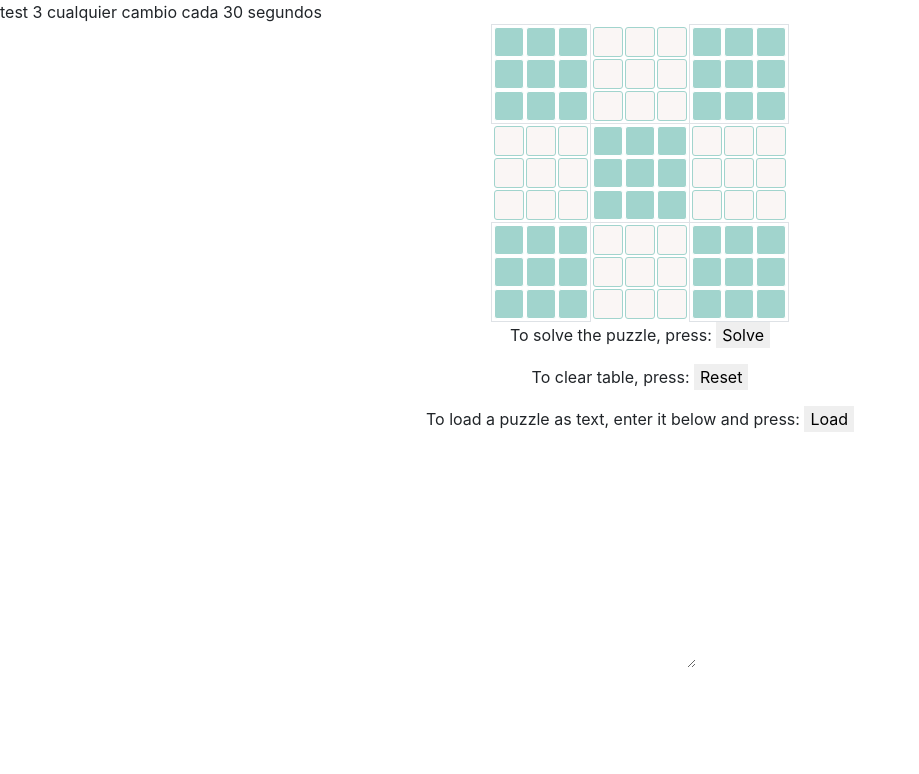
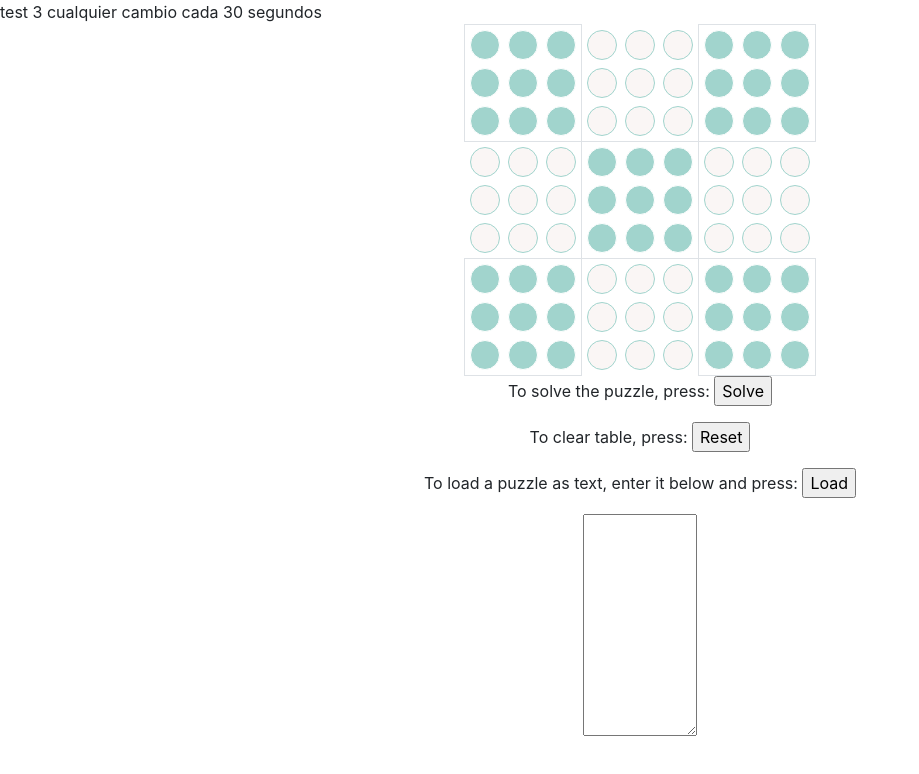
Before and after one commit to gramirezcarrero/sudoku, a plain HTML site: page index.html in a window 1280 px wide. Shown: the whole page, without its empty margins (0-919 px from the left). Drawn offline with nearby package versions, Linux system fonts and the light colour scheme.

```diff
--- a/css/style.css
+++ b/css/style.css
@@ -1,4 +1,4 @@
-*{border:none;}
+table-responsive { border:none; }
 .center       {
 	text-align: center;
 	background:white !important;
@@ -9,8 +9,9 @@
 .td-class input{
 	height:  30px;
 	width: 30px;
-	border-radius: 3px;
+	border-radius: 30px;
 	text-align: center;
+	margin: 3px;
 }
 .border input{
 	background: #A1D4CD;
```
Also changed, not shown: 1 other file.
